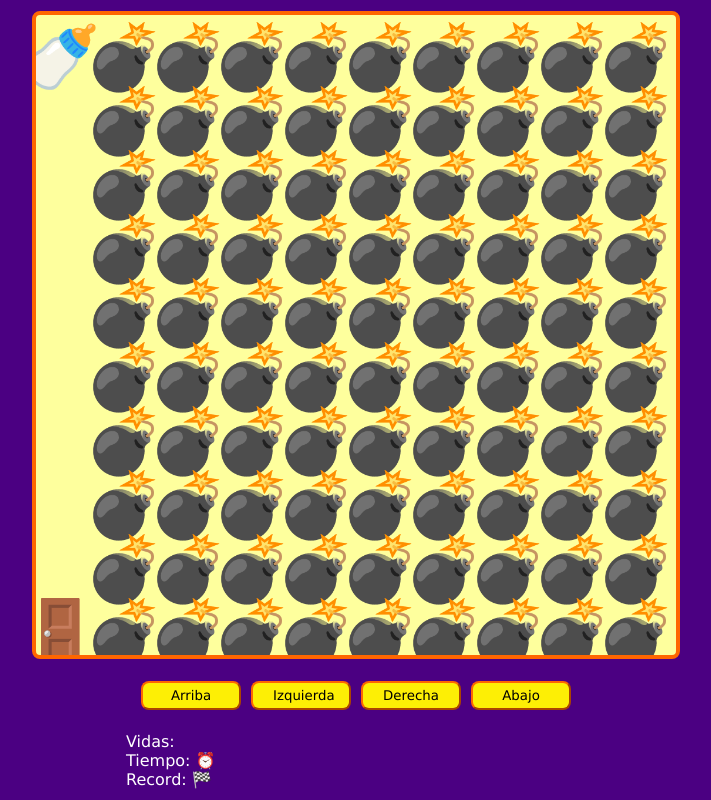
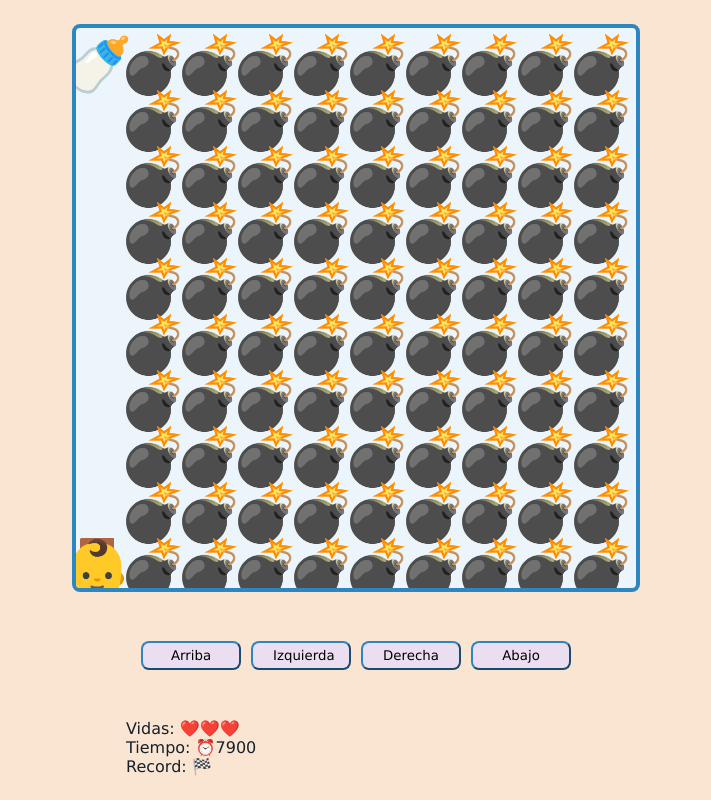
Before and after one commit to Lucia-Machado/Calaveras-y-regalos-game, a plain HTML site: page index.html in a window 1280 px wide. Both pictures are taken after a click on the button "Izquierda". Shown: the whole page, without its empty margins (284-995 px from the left). Drawn offline with Linux system fonts and the light colour scheme.

Commit message:
Movimiento del jugador

```diff
--- a/game.js
+++ b/game.js
@@ -1,50 +1,246 @@
 const canvas = document.querySelector('#game');
 const game = canvas.getContext('2d');
+const btnUp = document.querySelector('#up');
+const btnLeft = document.querySelector('#left');
+const btnRight = document.querySelector('#right');
+const btnDown = document.querySelector('#down');
+const spanLives = document.querySelector('#lives');
+const spanTime = document.querySelector('#time');
+const spanRecord = document.querySelector('#record');
+const pResult = document.querySelector('#result');
 
 let canvasSize;
 let elementsSize;
+let level = 0;
+let lives = 3;
+
+let timeStart;
+let timePlayer;
+let timeInterval;
+
+const playerPosition = {
+  x: undefined,
+  y: undefined,
+};
+const giftPosition = {
+  x: undefined,
+  y: undefined,
+};
+let enemyPositions = [];
 
 window.addEventListener('load', setCanvasSize);
 window.addEventListener('resize', setCanvasSize);
 
+function fixNumber(n) {
+  return Number(n.toFixed(2));
+}
+
 function setCanvasSize() {
   if (window.innerHeight > window.innerWidth) {
-    canvasSize = window.innerWidth * 0.8;
+    canvasSize = window.innerWidth * 0.7;
   } else {
-    canvasSize = window.innerHeight * 0.8;
+    canvasSize = window.innerHeight * 0.7;
   }
+
+  canvasSize = Number(canvasSize.toFixed(0));
 
   canvas.setAttribute('width', canvasSize);
   canvas.setAttribute('height', canvasSize);
 
   elementsSize = canvasSize / 10;
 
+  playerPosition.x = undefined;
+  playerPosition.y = undefined;
   startGame();
 }
 
 function startGame() {
   console.log({ canvasSize, elementsSize });
+  // console.log(window.innerWidth, window.innerHeight);
 
   game.font = elementsSize + 'px Verdana';
   game.textAlign = 'end';
 
-  const map = maps[0];
+  const map = maps[level];
+
+  if (!map) {
+    gameWin();
+    return;
+  }
+
+  if (!timeStart) {
+    timeStart = Date.now();
+    timeInterval = setInterval(showTime, 100);
+    showRecord();
+  }
+
   const mapRows = map.trim().split('\n');
   const mapRowCols = mapRows.map(row => row.trim().split(''));
   console.log({map, mapRows, mapRowCols});
+
+  showLives();
+
+  enemyPositions = [];
+  game.clearRect(0,0,canvasSize, canvasSize);
 
   mapRowCols.forEach((row, rowI) => {
     row.forEach((col, colI) => {
       const emoji = emojis[col];
       const posX = elementsSize * (colI + 1);
       const posY = elementsSize * (rowI + 1);
+
+      if (col == 'O') {
+        if (!playerPosition.x && !playerPosition.y) {
+          playerPosition.x = posX;
+          playerPosition.y = posY;
+          // console.log({playerPosition});
+        }
+      } else if (col == 'I') {
+        giftPosition.x = posX;
+        giftPosition.y = posY;
+      } else if (col == 'X') {
+        enemyPositions.push({
+          x: posX,
+          y: posY,
+        });
+      }
+
       game.fillText(emoji, posX, posY);
     });
   });
 
-  //for (let row = 1; row <= 10; row++) {
-    //for (let col = 1; col <= 10; col++) {
-      //game.fillText(emojis[mapRowCols[row - 1][col - 1]], elementsSize * col, elementsSize * row);
-    //}
-  //}
+  movePlayer();
 }
+
+function movePlayer() {
+  const giftCollisionX = playerPosition.x.toFixed(3) == giftPosition.x.toFixed(3);
+  const giftCollisionY = playerPosition.y.toFixed(3) == giftPosition.y.toFixed(3);
+  const giftCollision = giftCollisionX && giftCollisionY;
+
+  if (giftCollision) {
+    levelWin();
+  }
+
+  const enemyCollision = enemyPositions.find(enemy => {
+    const enemyCollisionX = enemy.x.toFixed(3) == playerPosition.x.toFixed(3);
+    const enemyCollisionY = enemy.y.toFixed(3) == playerPosition.y.toFixed(3);
+    return enemyCollisionX && enemyCollisionY;
+  });
+
+  if (enemyCollision) {
+    levelFail();
+  }
+
+  game.fillText(emojis['PLAYER'], playerPosition.x, playerPosition.y);
+}
+
+function levelWin() {
+  console.log('Subiste de nivel');
+  level++;
+  startGame();
+}
+
+function levelFail() {
+  console.log('Chocaste contra un enemigo :(');
+  lives--;
+
+  if (lives <= 0) {
+    level = 0;
+    lives = 3;
+    timeStart = undefined;
+  }
+
+  playerPosition.x = undefined;
+  playerPosition.y = undefined;
+  startGame();
+}
+
+function gameWin() {
+  console.log('¡Terminaste el juego!');
+  clearInterval(timeInterval);
+
+  const recordTime = localStorage.getItem('record_time');
+  const playerTime = Date.now() - timeStart;
+
+  if (recordTime) {
+    if (recordTime >= playerTime) {
+      localStorage.setItem('record_time', playerTime);
+      pResult.innerHTML = 'SUPERASTE EL RECORD :)';
+    } else {
+      pResult.innerHTML = 'lo siento, no superaste el records :(';
+    }
+  } else {
+    localStorage.setItem('record_time', playerTime);
+    pResult.innerHTML = 'Primera vez? Muy bien, pero ahora trata de superar tu tiempo :)';
+  }
+
+  console.log({recordTime, playerTime});
+}
+
+function showLives() {
+  const heartsArray = Array(lives).fill(emojis['HEART']); // [1,2,3]
+
+  spanLives.innerHTML = "";
+  heartsArray.forEach(heart => spanLives.append(heart));
+}
+
+function showTime() {
+  spanTime.innerHTML = Date.now() - timeStart;
+}
+
+function showRecord() {
+  spanRecord.innerHTML = localStorage.getItem('record_time');
+}
+
+window.addEventListener('keydown', moveByKeys);
+btnUp.addEventListener('click', moveUp);
+btnLeft.addEventListener('click', moveLeft);
+btnRight.addEventListener('click', moveRight);
+btnDown.addEventListener('click', moveDown);
+
+function moveByKeys(event) {
+  if (event.key == 'ArrowUp') moveUp();
+  else if (event.key == 'ArrowLeft') moveLeft();
+  else if (event.key == 'ArrowRight') moveRight();
+  else if (event.key == 'ArrowDown') moveDown();
+}
+function moveUp() {
+  console.log('Me quiero mover hacia arriba');
+
+  if ((playerPosition.y - elementsSize) < elementsSize) {
+    console.log('OUT');
+  } else {
+    playerPosition.y -= elementsSize;
+    startGame();
+  }
+}
+function moveLeft() {
+  console.log('Me quiero mover hacia izquierda');
+
+  if ((playerPosition.x - elementsSize) < elementsSize) {
+    console.log('OUT');
+  } else {
+    playerPosition.x -= elementsSize;
+    startGame();
+  }
+}
+function moveRight() {
+  console.log('Me quiero mover hacia derecha');
+
+  if ((playerPosition.x + elementsSize) > canvasSize) {
+    console.log('OUT');
+  } else {
+    playerPosition.x += elementsSize;
+    startGame();
+  }
+}
+function moveDown() {
+  console.log('Me quiero mover hacia abajo');
+
+  if ((playerPosition.y + elementsSize) > canvasSize) {
+    console.log('OUT');
+  } else {
+    playerPosition.y += elementsSize;
+    startGame();
+  }
+}
--- a/styles.css
+++ b/styles.css
@@ -3,7 +3,7 @@
   }
 
   body {
-    background-color: indigo;
+    background-color: #FAE5D3;
     color: #fff;
     font-family: Verdana, Geneva, Tahoma, sans-serif;
     margin: 0;
@@ -20,9 +20,9 @@
   }
 
   canvas {
-    border: 4px solid #ff6600;
+    border: 4px solid #2E86C1;
     border-radius: 8px;
-    background-color: #feff9d;
+    background-color: #EBF5FB;
   }
 
   .btns {
@@ -34,9 +34,9 @@
   }
 
   button {
-    background-color: #fdef05;
+    background-color: #EBDEF0;
     border-radius: 8px;
-    border-color: #ff6600;
+    border-color: #2E86C1;
     font-family: inherit;
     margin: 0;
     padding: 5px 20px;
@@ -58,6 +58,7 @@
     display: block;
     margin: 0;
     width: 100%;
+    color: #17202A;
   }
 
   @media (max-width: 440px) {
```
